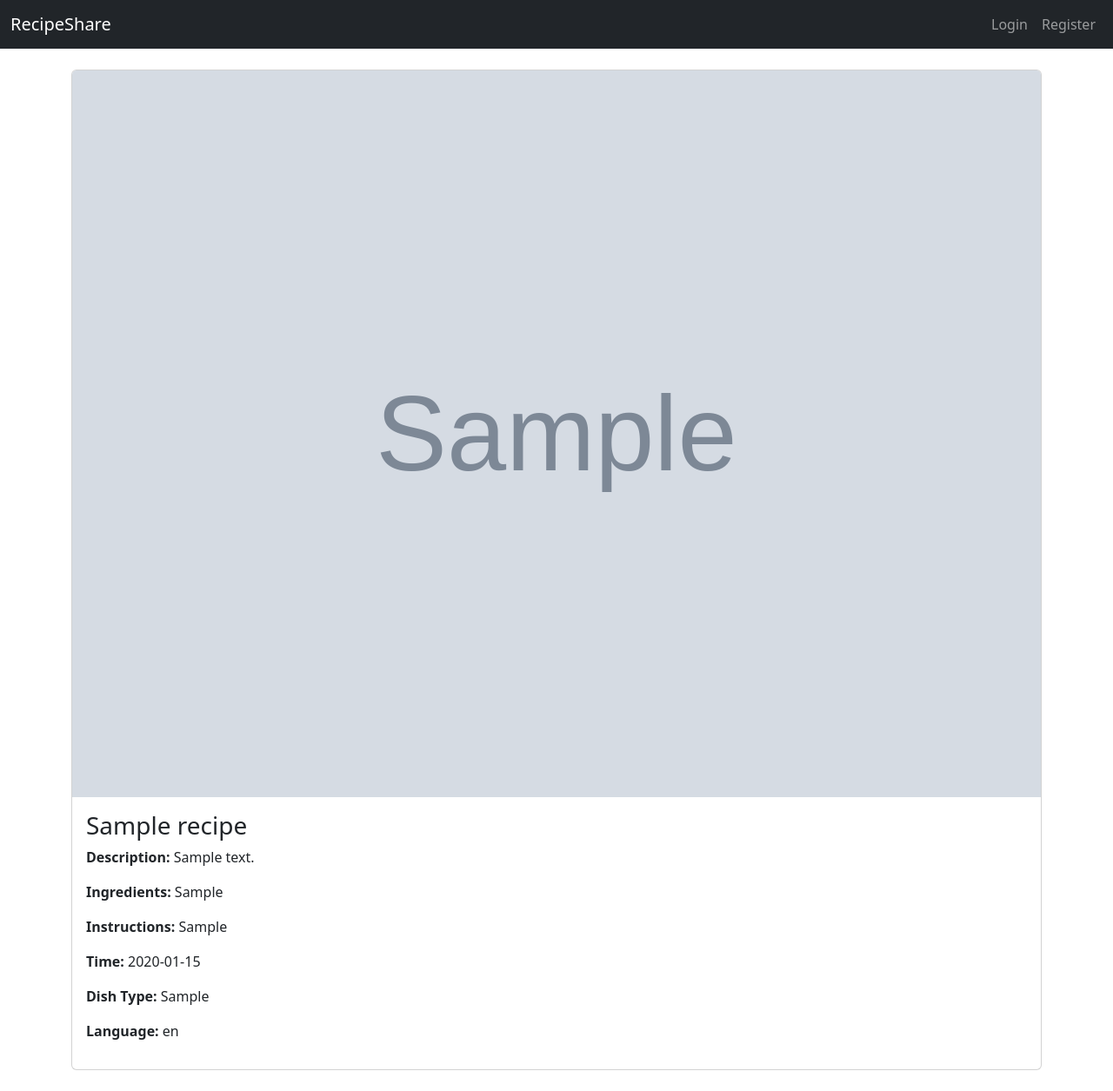
After one commit to raviajagiya/Recipe-Sharing, a Flask app: page /recipes/recipe/1 in a window 1280 px wide. The commit adds this page. Shown: the whole page at 87% size. Run offline with Flask 3, Linux system fonts and the light colour scheme; tables that the repository leaves empty hold one stand-in row (values such as "Sample post"); grey boxes marked "Sample" are stand-in pictures.

Commit message:
image fixing

```diff
--- a/app/routes/auth_routes.py
+++ b/app/routes/auth_routes.py
@@ -7,6 +7,8 @@ from app import db
 from werkzeug.security import generate_password_hash, check_password_hash
 from flask_login import login_user, logout_user, login_required
 from flask import Blueprint
+from app.models import db
+
 
 auth_bp = Blueprint('auth', __name__, url_prefix='/auth')
 
--- a/app/routes/main_routes.py
+++ b/app/routes/main_routes.py
@@ -1,8 +1,9 @@
 # app/routes/main_routes.py
 
 from flask import Blueprint, render_template, request, jsonify, url_for
-from app.models import Recipe
 from flask_login import current_user
+from app.models import db, Recipe
+
 
 main_bp = Blueprint('main', __name__)
 
--- a/app/routes/recipe_routes.py
+++ b/app/routes/recipe_routes.py
@@ -1,86 +1,144 @@
-# app/routes/recipe_routes.py
-
-from flask import Blueprint, render_template, request, redirect, url_for, flash, jsonify
-from flask_login import login_required, current_user
-from app import db
-from app.models import Recipe
 import os
+from flask import Blueprint, request, jsonify, render_template, redirect, url_for, flash, current_app
 from werkzeug.utils import secure_filename
+from app.models import db, Recipe
 from datetime import datetime
 
-recipe_bp = Blueprint('recipe', __name__, url_prefix='/recipes')
+recipe_bp = Blueprint('recipes', __name__, url_prefix='/recipes')
 
-UPLOAD_FOLDER = 'app/static/uploads'
-ALLOWED_EXTENSIONS = {'png', 'jpg', 'jpeg', 'gif'}
+UPLOAD_FOLDER = 'static/uploads'
 
-def allowed_file(filename):
-    return '.' in filename and filename.rsplit('.', 1)[1].lower() in ALLOWED_EXTENSIONS
+# Unified recipe creation (web + mobile)
+@recipe_bp.route('/create', methods=['POST'])
+def create_recipe():
+    title = request.form.get('title')
+    description = request.form.get('description')
+    ingredients = request.form.get('ingredients')
+    instructions = request.form.get('instructions')
+    time_of_eat = request.form.get('time_of_eat')
+    type_of_dish = request.form.get('type_of_dish')
+    language = request.form.get('language')
+    user_id = request.form.get('user_id', 1)  # Simulated user
 
-@recipe_bp.route('/submit', methods=['GET', 'POST'])
-@login_required
-def submit_recipe():
-    if request.method == 'POST':
-        if request.is_json:
-            # ---- Mobile/API request ----
-            data = request.get_json()
-            required_fields = ['title', 'description', 'ingredients', 'instructions', 'time_of_eat', 'type_of_dish', 'language']
-            if not all(data.get(field) for field in required_fields):
-                return jsonify({'error': 'All fields are required'}), 400
+    image = request.files.get('image')
+    image_filename = None
 
-            new_recipe = Recipe(
-                title=data['title'],
-                description=data['description'],
-                ingredients=data['ingredients'],
-                instructions=data['instructions'],
-                time_of_eat=data['time_of_eat'],
-                type_of_dish=data['type_of_dish'],
-                language=data['language'],
-                user_id=current_user.id,
-                created_at=datetime.utcnow()
-            )
-            db.session.add(new_recipe)
-            db.session.commit()
+    if image:
+        filename = secure_filename(image.filename)
+        image_path = os.path.join(current_app.root_path, UPLOAD_FOLDER, filename)
+        image.save(image_path)
+        image_filename = filename
 
-            return jsonify({'message': 'Recipe submitted successfully'}), 201
+    recipe = Recipe(
+        title=title,
+        description=description,
+        ingredients=ingredients,
+        instructions=instructions,
+        time_of_eat=time_of_eat,
+        type_of_dish=type_of_dish,
+        language=language,
+        user_id=user_id,
+        image=image_filename,
+        created_at=datetime.utcnow()
+    )
 
-        else:
-            # ---- Web Form request ----
-            title = request.form.get('title')
-            description = request.form.get('description')
-            ingredients = request.form.get('ingredients')
-            instructions = request.form.get('instructions')
-            time_of_eat = request.form.get('time_of_eat')
-            type_of_dish = request.form.get('type_of_dish')
-            language = request.form.get('language')
-            file = request.files.get('image')
+    db.session.add(recipe)
+    db.session.commit()
 
-            if not all([title, description, ingredients, instructions, time_of_eat, type_of_dish, language]):
-                flash('All fields are required.', 'danger')
-                return redirect(request.url)
+    if request.accept_mimetypes.best == 'application/json':
+        return jsonify({'message': 'Recipe created successfully', 'id': recipe.id}), 201
 
-            filename = None
-            if file and allowed_file(file.filename):
-                filename = secure_filename(file.filename)
-                file_path = os.path.join(UPLOAD_FOLDER, filename)
-                os.makedirs(os.path.dirname(file_path), exist_ok=True)
-                file.save(file_path)
+    flash('Recipe created successfully')
+    return redirect(url_for('recipes.home'))
 
-            new_recipe = Recipe(
-                title=title,
-                description=description,
-                ingredients=ingredients,
-                instructions=instructions,
-                time_of_eat=time_of_eat,
-                type_of_dish=type_of_dish,
-                language=language,
-                image=filename,
-                user_id=current_user.id,
-                created_at=datetime.utcnow()
-            )
+# Recipe Feed (Web) with filters and search
+@recipe_bp.route('/')
+def home():
+    query = Recipe.query.order_by(Recipe.created_at.desc())
 
-            db.session.add(new_recipe)
-            db.session.commit()
-            flash('Recipe submitted successfully!', 'success')
-            return redirect(url_for('main.home'))
+    # Filters
+    time_of_eat = request.args.get('time_of_eat')
+    type_of_dish = request.args.get('type_of_dish')
+    language = request.args.get('language')
+    search = request.args.get('search')
 
-    return render_template('submit_recipe.html')
+    if time_of_eat:
+        query = query.filter_by(time_of_eat=time_of_eat)
+    if type_of_dish:
+        query = query.filter_by(type_of_dish=type_of_dish)
+    if language:
+        query = query.filter_by(language=language)
+    if search:
+        query = query.filter(
+            Recipe.title.ilike(f'%{search}%') |
+            Recipe.description.ilike(f'%{search}%')
+        )
+
+    recipes = query.all()
+    return render_template('home.html', recipes=recipes)
+
+# Recipe Feed API (Mobile)
+@recipe_bp.route('/api', methods=['GET'])
+def api_home():
+    query = Recipe.query.order_by(Recipe.created_at.desc())
+
+    # Filters
+    time_of_eat = request.args.get('time_of_eat')
+    type_of_dish = request.args.get('type_of_dish')
+    language = request.args.get('language')
+    search = request.args.get('search')
+
+    if time_of_eat:
+        query = query.filter_by(time_of_eat=time_of_eat)
+    if type_of_dish:
+        query = query.filter_by(type_of_dish=type_of_dish)
+    if language:
+        query = query.filter_by(language=language)
+    if search:
+        query = query.filter(
+            Recipe.title.ilike(f'%{search}%') |
+            Recipe.description.ilike(f'%{search}%')
+        )
+
+    recipes = query.all()
+
+    return jsonify([
+        {
+            'id': r.id,
+            'title': r.title,
+            'description': r.description,
+            'ingredients': r.ingredients,
+            'instructions': r.instructions,
+            'time_of_eat': r.time_of_eat,
+            'type_of_dish': r.type_of_dish,
+            'language': r.language,
+            'user_id': r.user_id,
+            'image_url': url_for('static', filename=f'uploads/{r.image}', _external=True) if r.image else None,
+            'created_at': r.created_at.isoformat()
+        }
+        for r in recipes
+    ])
+
+# Web: View single recipe
+@recipe_bp.route('/recipe/<int:recipe_id>')
+def view_recipe(recipe_id):
+    recipe = Recipe.query.get_or_404(recipe_id)
+    return render_template('view_recipe.html', recipe=recipe)
+
+# API: View single recipe for mobile
+@recipe_bp.route('/api/recipe/<int:recipe_id>', methods=['GET'])
+def get_recipe_api(recipe_id):
+    recipe = Recipe.query.get_or_404(recipe_id)
+    return jsonify({
+        'id': recipe.id,
+        'title': recipe.title,
+        'description': recipe.description,
+        'ingredients': recipe.ingredients,
+        'instructions': recipe.instructions,
+        'time_of_eat': recipe.time_of_eat,
+        'type_of_dish': recipe.type_of_dish,
+        'language': recipe.language,
+        'user_id': recipe.user_id,
+        'image_url': url_for('static', filename=f'uploads/{recipe.image}', _external=True) if recipe.image else None,
+        'created_at': recipe.created_at.isoformat()
+    })
--- /dev/null
+++ b/app/templates/view_recipe.html
@@ -0,0 +1,18 @@
+{% extends 'base.html' %}
+{% block title %}{{ recipe.title }} - Recipe{% endblock %}
+{% block content %}
+<div class="card mb-4">
+    {% if recipe.image %}
+        <img src="{{ url_for('static', filename='uploads/' + recipe.image) }}" class="card-img-top" alt="{{ recipe.title }}">
+    {% endif %}
+    <div class="card-body">
+        <h3>{{ recipe.title }}</h3>
+        <p><strong>Description:</strong> {{ recipe.description }}</p>
+        <p><strong>Ingredients:</strong> {{ recipe.ingredients }}</p>
+        <p><strong>Instructions:</strong> {{ recipe.instructions }}</p>
+        <p><strong>Time:</strong> {{ recipe.time_of_eat }}</p>
+        <p><strong>Dish Type:</strong> {{ recipe.type_of_dish }}</p>
+        <p><strong>Language:</strong> {{ recipe.language }}</p>
+    </div>
+</div>
+{% endblock %}
--- a/run.py
+++ b/run.py
@@ -1,7 +1,10 @@
+
 from app import create_app, db
 from flask_migrate import Migrate
+from app.models import Recipe  # import your models here so they are registered
 
 app = create_app()
+migrate = Migrate(app, db)
 
 if __name__ == "__main__":
     app.run(debug=True)
```
Also changed, not shown: app/models.py (+14 -3 lines), app/templates/home.html (+13 -10 lines), migrations/versions/0c7ccfdd7d9f_.py (added, +43 -0 lines).
